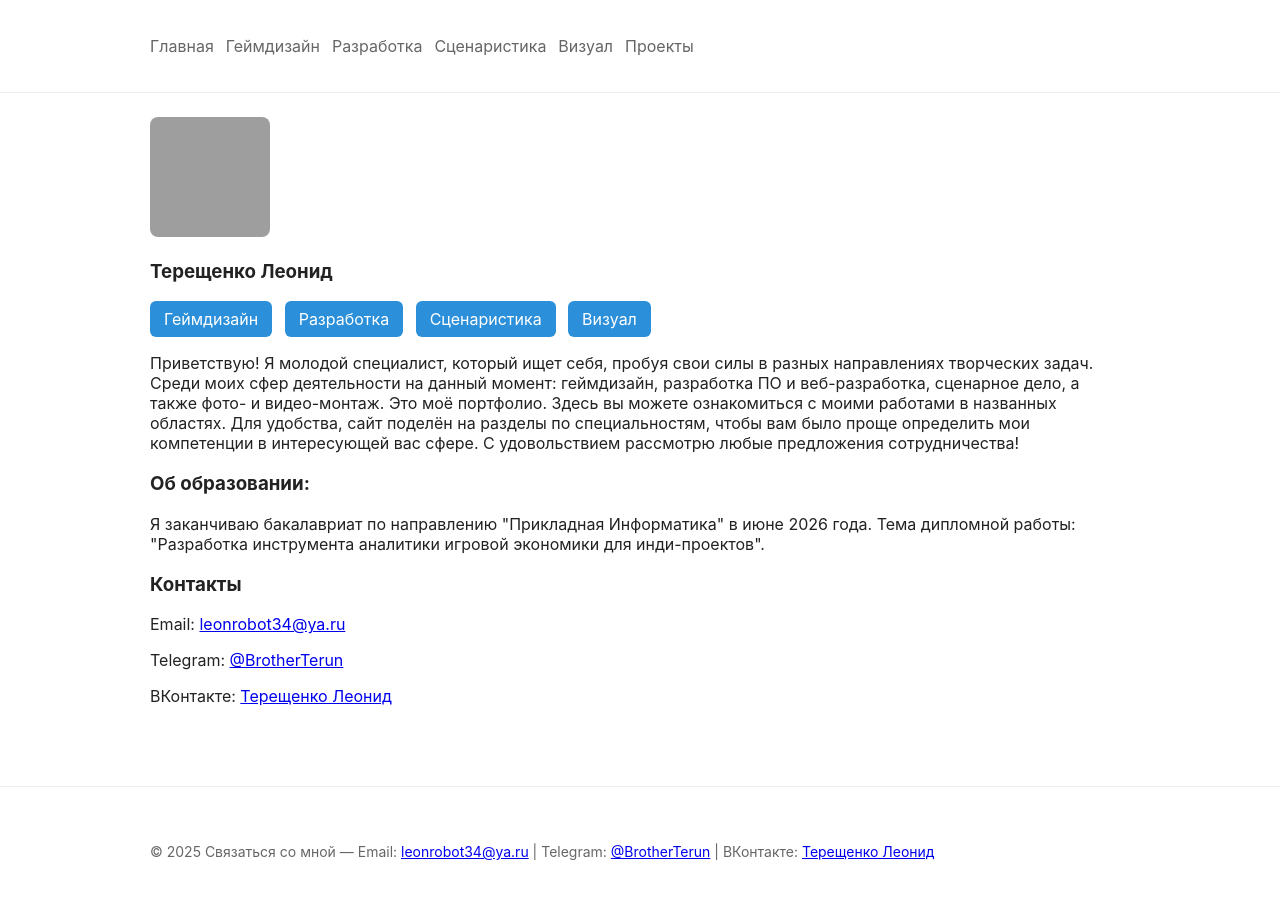
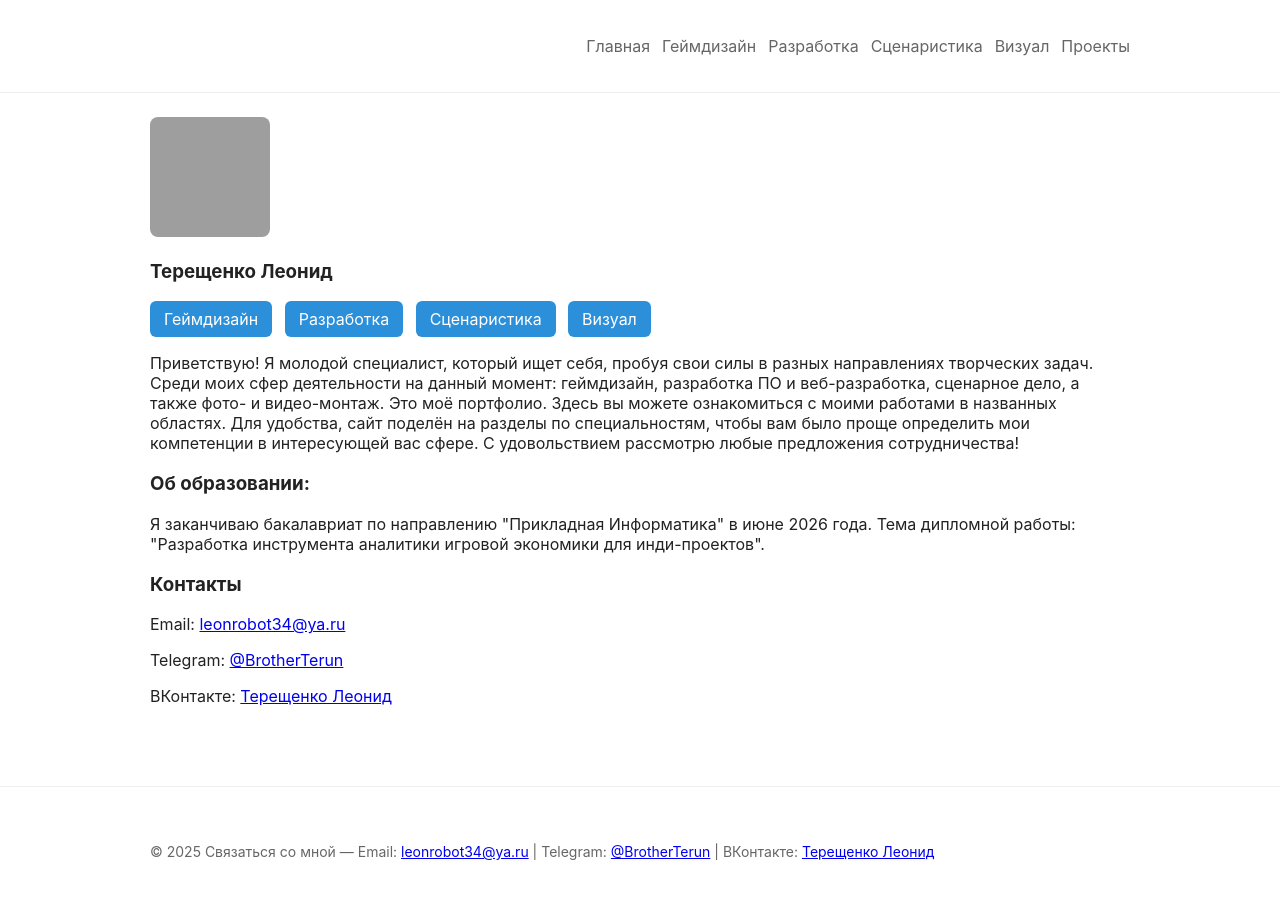
Before and after one commit to BrotherTerun/TerunPfolio, a Jekyll site: the page built from index.md, in a window 1280 px wide. Built offline with Jekyll 4.4.1, drawn with Linux system fonts in a browser that asks for light colours; grey boxes are pictures that could not be loaded.

Commit message:
Добавил блок к шапке

```diff
--- a/assets/css/style.css
+++ b/assets/css/style.css
@@ -21,10 +21,20 @@
   padding:24px;
 }
 
+/* === ШАПКА === */
 .site-header {
   border-bottom:1px solid #eee;
   padding:12px 0;
 }
+
+.site-header .wrap {
+  display: flex;
+  flex-direction: row;
+  align-items: center;      /* вертикальное выравнивание */
+  justify-content: space-between; /* бренд слева, меню справа */
+}
+
+/* === === === */
 
 .brand{
   font-weight:700;
```
